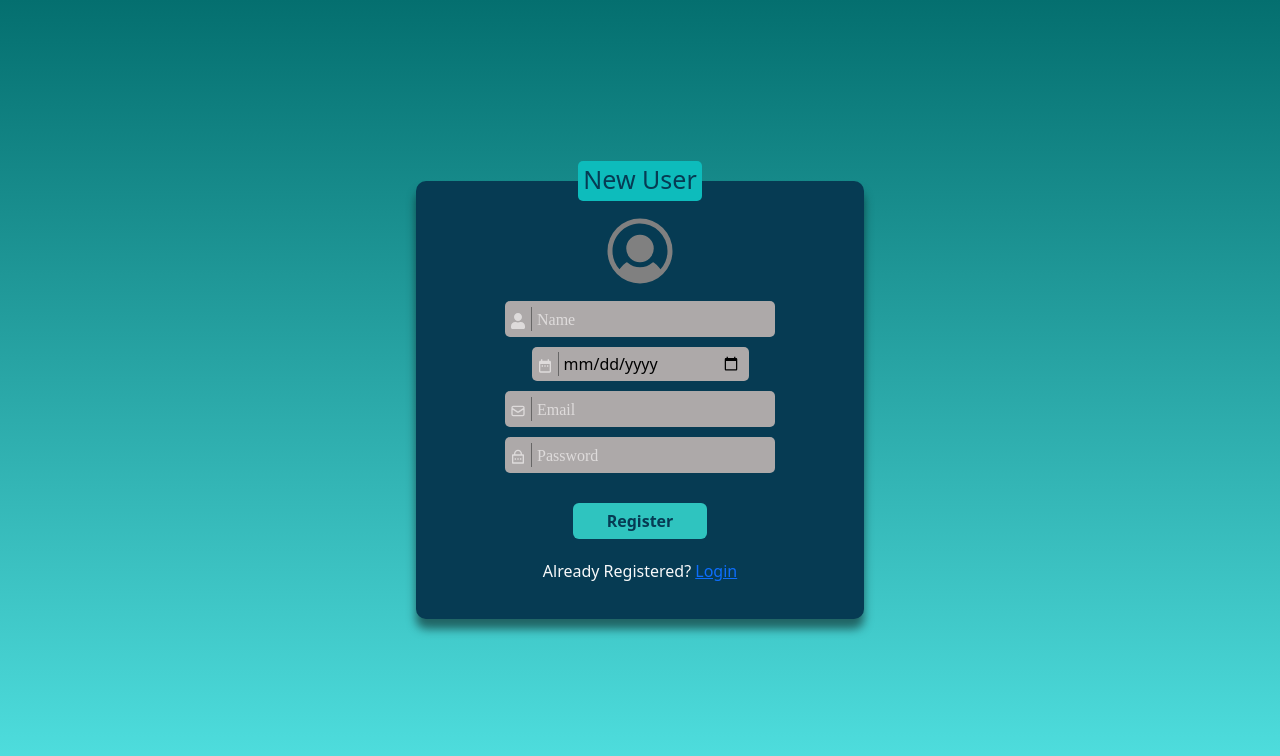
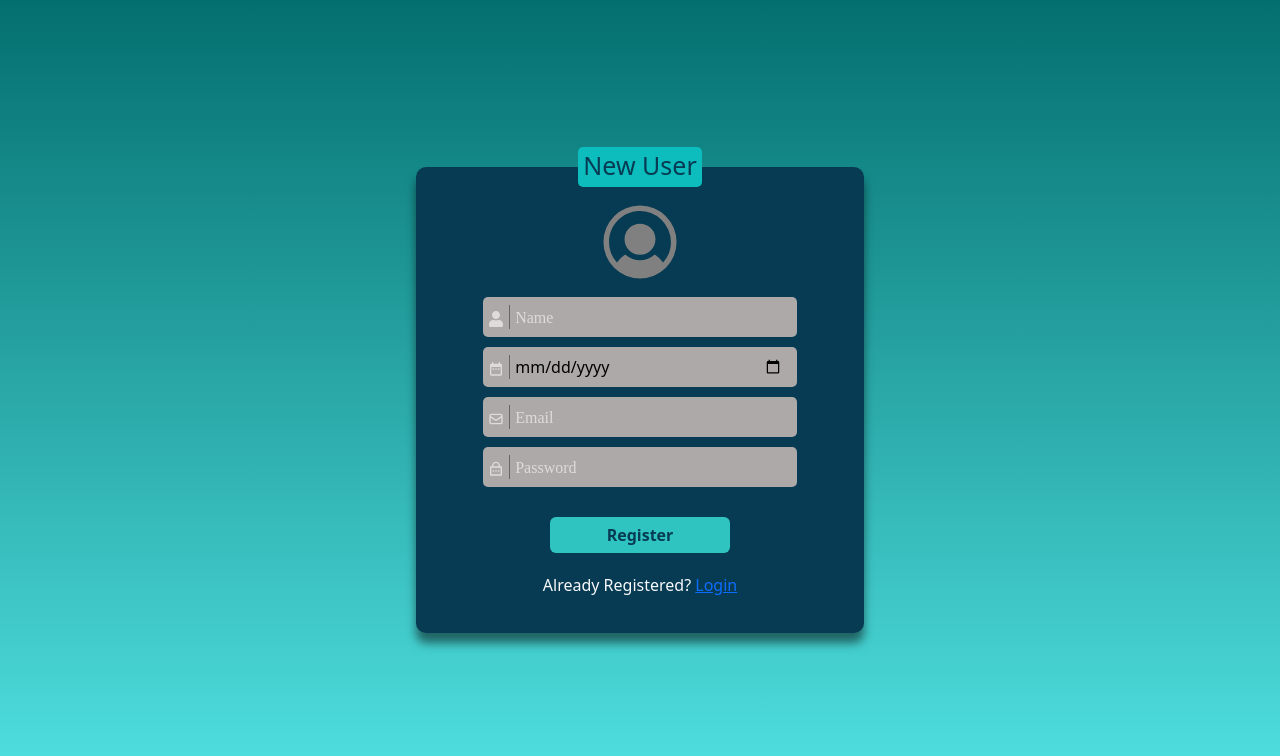
Before and after one commit to SahilDhage555/Login-System, a React (Create React App) app: page /register in a window 1280 px wide. Shown: the top 756 px of the page. Built offline with nearby package versions, Linux system fonts and the light colour scheme.

Commit message:
Changes Done

```diff
--- a/src/Components/RegForm.jsx
+++ b/src/Components/RegForm.jsx
@@ -60,7 +60,7 @@ function RegForm() {
         </div>
 
         {/* User icon to represent the registration form */}
-        <div>
+        <div className="">
           <PiUserCircleFill className="icon" />
         </div>
 
--- a/src/Components/UserDash.jsx
+++ b/src/Components/UserDash.jsx
@@ -1,7 +1,7 @@
 import React, { useEffect, useState } from 'react';
 import axios from 'axios';
 import { Link, useNavigate } from 'react-router-dom';
-import { RiArrowGoBackFill, RiEdit2Line, RiDeleteBinLine } from "react-icons/ri";  // Import icons
+import { RiArrowGoBackFill } from "react-icons/ri";  // Import icons
 
 function UserDash() {
   const [users, setUsers] = useState([]);  // State to store fetched user data
--- a/src/Components/style.css
+++ b/src/Components/style.css
@@ -28,7 +28,8 @@ input {
     background-color: transparent;
     outline: none;
     border: none;
-    width: 88%;
+    width: 90%;
+    height: 30px;
     padding-left: 5px;
 }
 
@@ -54,7 +55,7 @@ input::placeholder {
 
 .icon {
     margin-top: -40px;
-    font-size: 80px;
+    font-size: 90px;
     color: gray;
 }
 
@@ -62,17 +63,18 @@ input::placeholder {
     background-color: rgb(173, 169, 169);
     padding: 5px;
     border-radius: 5px;
+    width: 70%;
 }
 
 .date {
-    width: 217px;
+    width: 70%;
     border-radius: 5px;
     background-color: rgb(173, 169, 169);
     padding: 5px;
 }
 
 .RegBtn {
-    width: 30%;
+    width: 40%;
     background-color: rgb(47, 196, 191);
     border: none;
     margin-top: 20px;
```
